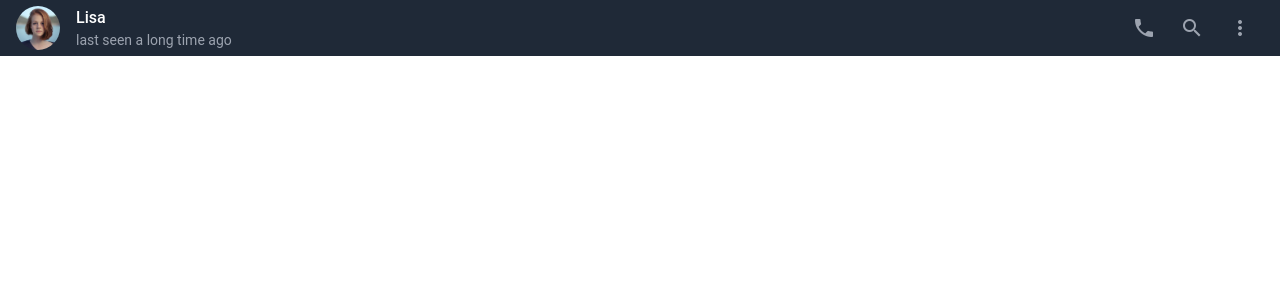
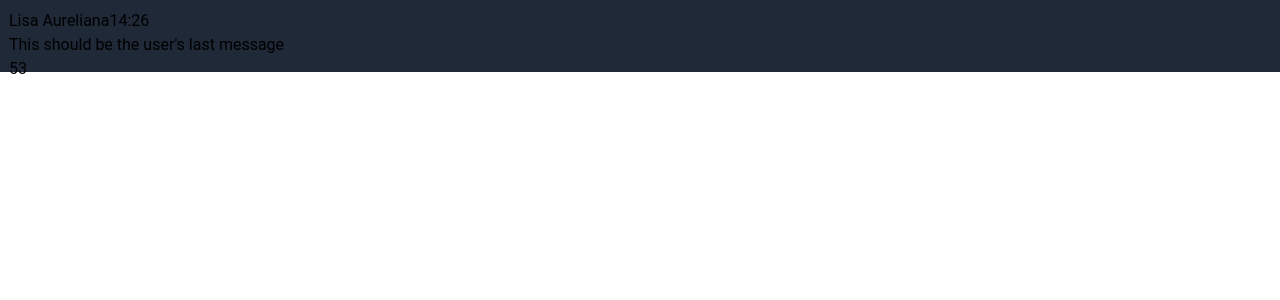
Before and after one commit to pabloyamakata/chat-ui, a React (Create React App) app: page / in a window 1280 px wide. Shown: the top 300 px of the page. Built offline with nearby package versions, Linux system fonts and the light colour scheme.

Commit message:
Import ChatBox component to render it on screen

```diff
--- a/src/components/App/App.jsx
+++ b/src/components/App/App.jsx
@@ -1,9 +1,9 @@
-import TopBar from "../Bars/TopBar";
+import ChatBox from "../Users/ChatBox";
 import userPic from "../../assets/images/userpfp-1.jpg";
 
 function App() {
     return(
-        <TopBar userPic={userPic} />
+        <ChatBox userPic={userPic} />
     )
 }
 
```
